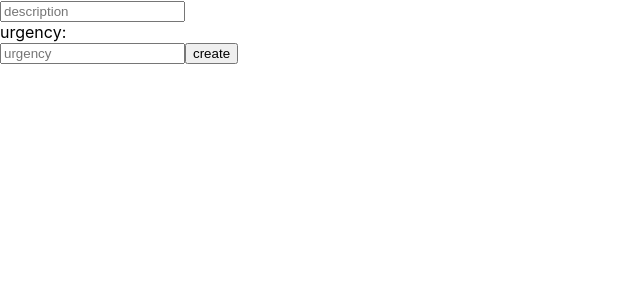
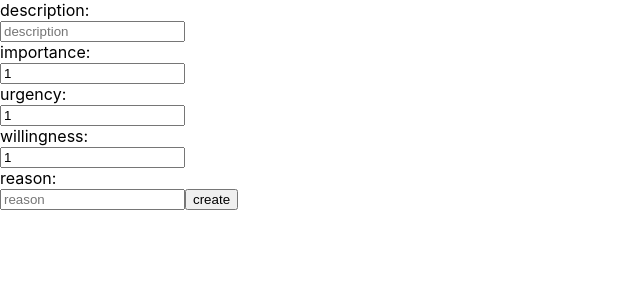
Before and after one commit to Yevgeny-Sh/anti-procrastination-app, a React (Create React App) app in the folder client/: page /new-tasks in a window 1280 px wide. Shown: the top 300 px of the page, without its empty margins (0-640 px from the left). Built offline with nearby package versions, Linux system fonts and the light colour scheme.

Commit message:
create task route-no owner yet

```diff
--- a/client/src/App.js
+++ b/client/src/App.js
@@ -24,7 +24,6 @@ function App() {
             <Route path="/login" exact component={UserLogin} />
 
             <Route path="/login/me" exact component={LoggedUser} />
-
             <Route path="/update" exact component={UserUpdate} />
             <Route path="/users" exact component={UsersList} />
             <Route path="/tasks" exact component={UsersTasks} />
--- a/client/src/components/CreateTask.js
+++ b/client/src/components/CreateTask.js
@@ -8,31 +8,43 @@ export default function CreateTask() {
   //const history = useHistory();
 
   const [description, setDescription] = useState("");
-  const [urgency, setUrgency] = useState("");
-  const [owner, setOwner] = useState("");
+  const [importance, setImportance] = useState(1);
 
-  //const [name, setName] = useState("");
+  const [urgency, setUrgency] = useState(1);
+  const [willingness, setWillingness] = useState(1);
+  const [reason, setReason] = useState("");
+  //const [owner, setOwner] = useState("");
 
   const [errorMsg, setErrorMsg] = useState("");
 
-  //   const setTokenInStorage = (userToken) => {
-  //     sessionStorage.setItem("token", JSON.stringify(userToken));
-  //   };
   const onDescriptionChange = (event) => {
     setDescription(event.target.value);
   };
+  const onImportanceChange = (event) => {
+    setImportance(event.target.value);
+  };
   const onUrgencyChange = (event) => {
     setUrgency(event.target.value);
+  };
+  const onWillingnessChange = (event) => {
+    setWillingness(event.target.value);
+  };
+  const onReasonChange = (event) => {
+    setReason(event.target.value);
   };
 
   const handleCreate = async () => {
     const task = {
       description,
+      importance,
       urgency,
-      owner,
+      willingness,
+      reason,
     };
-    //  try {
-    //   const res = await api.post("/tasks", task);
+    console.log(task);
+    try {
+      const res = await api.post("/tasks", task);
+      console.log(res);
       //   if (res.data) {
       //setToken(data.token);
       //setTokenInStorage(res.data.token);
@@ -44,19 +56,34 @@ export default function CreateTask() {
       //   state: { currUser },
       // });
       //  }
-    //  } catch (error) {
-    //  setErrorMsg(error.response);
-    //  }
+    } catch (error) {
+      setErrorMsg(error.response);
+    }
   };
   return (
     <>
+      <div>description: </div>
       <input
         value={description}
         placeholder="description"
         onChange={onDescriptionChange}
       />
+      <div>importance: </div>
+      <input
+        value={importance}
+        placeholder="importance"
+        onChange={onImportanceChange}
+      />
       <div>urgency: </div>
       <input value={urgency} placeholder="urgency" onChange={onUrgencyChange} />
+      <div>willingness: </div>
+      <input
+        value={willingness}
+        placeholder="urgency"
+        onChange={onWillingnessChange}
+      />
+      <div>reason: </div>
+      <input value={reason} placeholder="reason" onChange={onReasonChange} />
       <button className="create-btn" onClick={handleCreate}>
         create
       </button>
@@ -68,5 +95,3 @@ export default function CreateTask() {
     </>
   );
 }
-//
-// return <div>hi</div>;
--- a/client/src/components/LoggedUser.jsx
+++ b/client/src/components/LoggedUser.jsx
@@ -11,6 +11,10 @@ export default function LoggedUser(props) {
         my tasks{"    "}
         <br />
       </Link>
+      <Link to="/update" className="home-link ">
+        update credentials{"    "}
+        <br />
+      </Link>
       <Link to="/new-tasks" className="home-link ">
         create new task{"    "}
         <br />
```
Also changed, not shown: 2 other files (tests, documents, lock files or other folders). Lines whose indentation alone changed are shown as unchanged.
